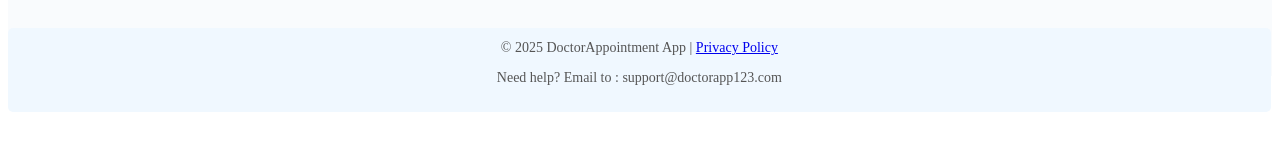
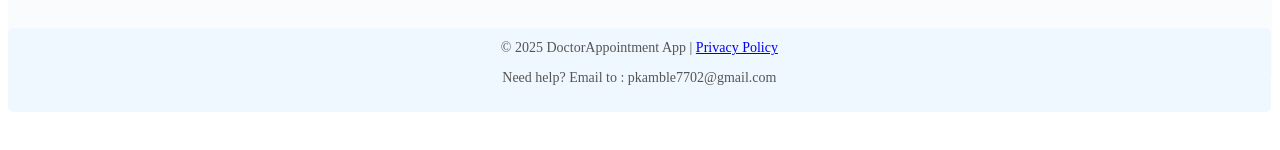
Before and after one commit to saiharshithac/hospital-frontend, an Angular app: page / in a window 1280 px wide. Shown: the part 612-762 px from the top of the page. Built offline with nearby package versions, Linux system fonts and the light colour scheme.

Commit message:
modified footer

```diff
--- a/src/app/footer/footer.html
+++ b/src/app/footer/footer.html
@@ -1,5 +1,5 @@
 <footer class="footer">
   &copy; 2025 DoctorAppointment App | <a href="#">Privacy Policy</a>
 
-<p>Need help? Email to : support@doctorapp123.com</p>
+<p>Need help? Email to : pkamble7702@gmail.com</p>
 </footer>
```
